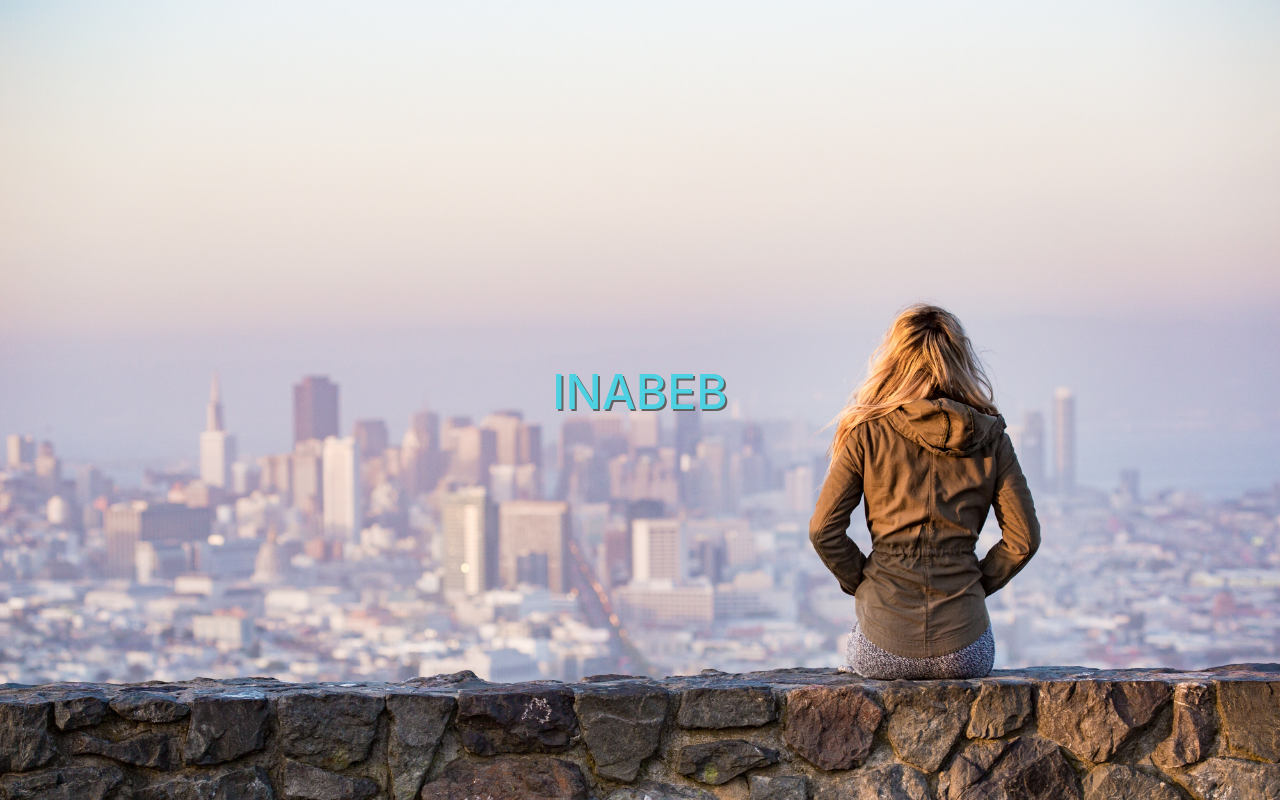
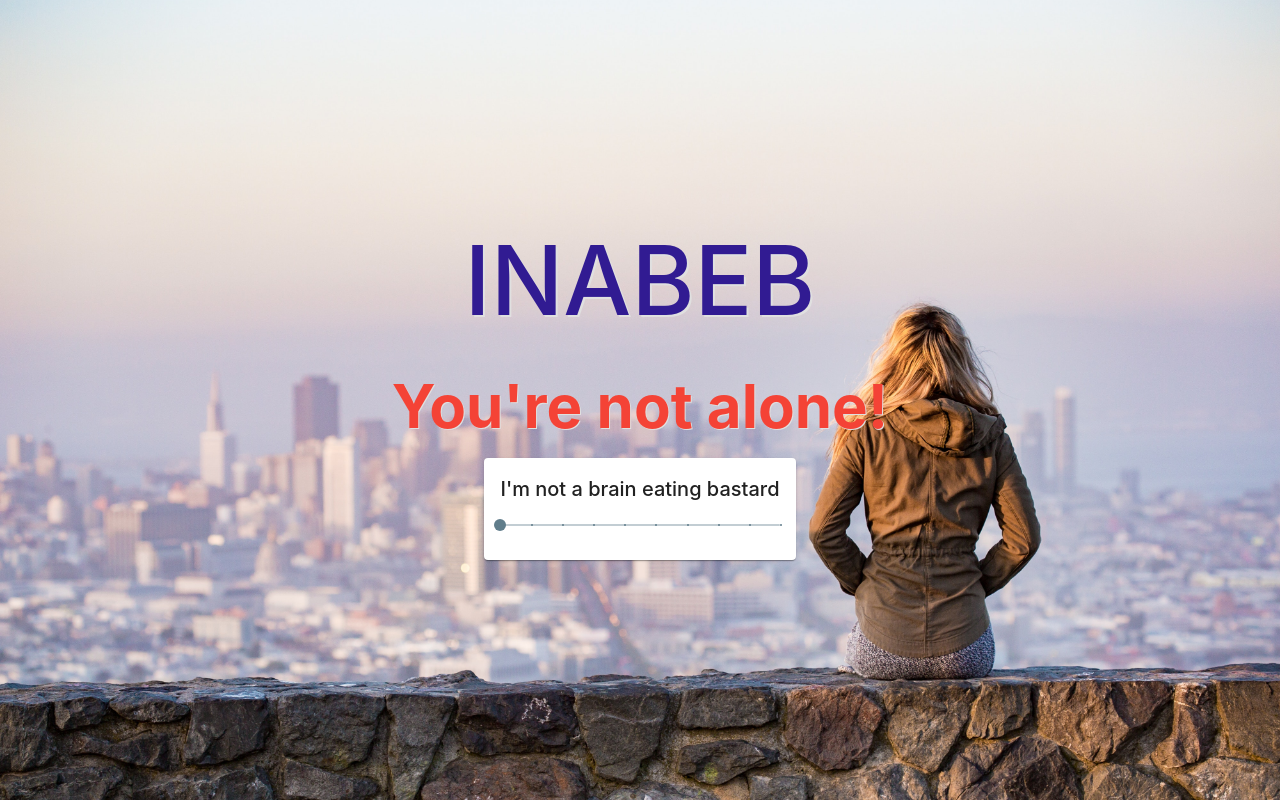
Before and after one commit to NicolasVanBossuyt/wire.hack.2020, a React app in the folder frontend/: page / in a window 1280 px wide. Built offline with nearby package versions, Linux system fonts and the light colour scheme.

Commit message:
Add slider

```diff
--- a/frontend/src/components/Header.tsx
+++ b/frontend/src/components/Header.tsx
@@ -1,13 +1,21 @@
 import * as React from 'react';
-import { Fade, Typography, WithStyles, createStyles, withStyles } from '@material-ui/core';
-import { cyan, grey } from '@material-ui/core/colors';
+import {
+  Container,
+  Fade,
+  Typography,
+  WithStyles,
+  createStyles,
+  withStyles,
+} from '@material-ui/core';
+import { deepPurple, grey } from '@material-ui/core/colors';
+import Locker from './Locker';
 
 const styles = () =>
   createStyles({
     mainTitle: {
-      color: cyan[300],
+      color: deepPurple[900],
       fontWeight: 500,
-      textShadow: `2px 2px ${grey[700]}`,
+      textShadow: `2px 2px ${grey[300]}`,
     },
     root: {
       height: '100vh',
@@ -21,8 +29,7 @@ const styles = () =>
       backgroundSize: 'cover',
       backgroundPosition: 'center',
     },
-    secondaryTitle: {
-      width: '50%',
+    subtitle: {
       color: grey[900],
       fontWeight: 500,
       textShadow: `1px 1px ${grey[300]}`,
@@ -37,12 +44,13 @@ const styles = () =>
 
 interface HeaderProps extends WithStyles<typeof styles> {
   classes: any;
+  subtitle: JSX.Element;
   title: string;
 }
 
 class Header extends React.Component<HeaderProps> {
   render() {
-    const { classes, title } = this.props;
+    const { classes, subtitle, title } = this.props;
     return (
       <div className={classes.root}>
         <Fade in={true} timeout={1000}>
@@ -52,10 +60,16 @@ class Header extends React.Component<HeaderProps> {
               className={classes.mainTitle}
               component="h1"
               gutterBottom
-              variant="h3"
+              variant="h1"
             >
               {title}
             </Typography>
+            <Container maxWidth="md" className={classes.main}>
+              <Typography className={classes.subtitle} component="h2" variant="h2">
+                {subtitle}
+              </Typography>
+            </Container>
+            <Locker />
           </div>
         </Fade>
       </div>
--- /dev/null
+++ b/frontend/src/components/Locker.tsx
@@ -0,0 +1,63 @@
+import * as React from 'react';
+import {
+  Paper,
+  Slider,
+  Theme,
+  Typography,
+  WithStyles,
+  createStyles,
+  withStyles,
+} from '@material-ui/core';
+import grey from '@material-ui/core/colors/grey';
+
+const styles = (theme: Theme) =>
+  createStyles({
+    card: {
+      padding: theme.spacing(2),
+      margin: theme.spacing(2, 0),
+      [theme.breakpoints.up('sm')]: {
+        margin: theme.spacing(2),
+      },
+    },
+    title: {
+      color: grey[900],
+      fontWeight: 500,
+      fontSize: 20,
+    },
+  });
+
+interface LockerProps extends WithStyles<typeof styles> {
+  classes: any;
+}
+
+function valuetext(value: number) {
+  console.log(value);
+  return `${value}°C`;
+}
+
+class Locker extends React.Component<LockerProps> {
+  render() {
+    const { classes } = this.props;
+    return (
+      <Paper className={classes.card}>
+        <Typography className={classes.title} color="textSecondary" gutterBottom>
+          I'm not a brain eating bastard
+        </Typography>
+        <Slider
+          defaultValue={1}
+          getAriaValueText={valuetext}
+          aria-labelledby="discrete-slider"
+          valueLabelDisplay="auto"
+          className={classes.slider}
+          step={1}
+          scale={() => 20}
+          marks
+          min={1}
+          max={10}
+        />
+      </Paper>
+    );
+  }
+}
+
+export default withStyles(styles)(Locker);
--- a/frontend/src/constants/header.tsx
+++ b/frontend/src/constants/header.tsx
@@ -1 +1,9 @@
+import * as React from 'react';
+import red from '@material-ui/core/colors/red';
+
+export const subtitle = (
+  <div>
+    <strong style={{ color: red[500] }}>You're not alone!</strong>{' '}
+  </div>
+);
 export const title = 'INABEB';
--- a/frontend/src/pages/HomePage.tsx
+++ b/frontend/src/pages/HomePage.tsx
@@ -3,7 +3,7 @@ import * as React from 'react';
 import { WithStyles, createStyles, withStyles } from '@material-ui/core';
 
 import Header from '../components/Header';
-import { title } from '../constants/header';
+import { subtitle, title } from '../constants/header';
 
 const styles = () => createStyles({});
 
@@ -16,7 +16,7 @@ class Home extends React.Component<HomeProps> {
     const { classes } = this.props;
     return (
       <div className={classes.root}>
-        <Header title={title} />
+        <Header title={title} subtitle={subtitle} />
       </div>
     );
   }
```
